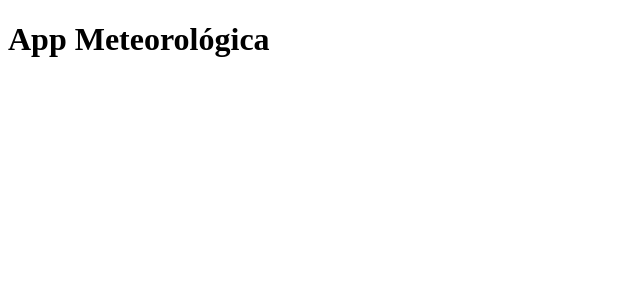
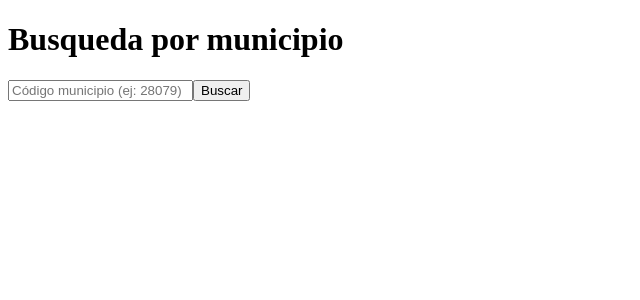
Before and after one commit to joseignaciofalladev/Proyecto-AEMET, a React app in the folder frontend/: page / in a window 1280 px wide. Shown: the top 300 px of the page, without its empty margins (0-640 px from the left). Built offline with nearby package versions, Linux system fonts and the light colour scheme; the HTML template or start-up script is replaced by a standard one.

Commit message:
Update App.jsx

```diff
--- a/frontend/src/App.jsx
+++ b/frontend/src/App.jsx
@@ -1,9 +1,85 @@
+import { useState } from "react";
+import { getWeather } from "./services/weatherService";
+
 function App() {
+
+  // Estados necesarios
+  const [codigo, setCodigo] = useState("");
+  const [weather, setWeather] = useState(null);
+  const [error, setError] = useState("");
+  const [loading, setLoading] = useState(false);
+
+  const handleSearch = async () => {
+
+    // validacion bosica: evitar busquedas vacias
+    if (!codigo.trim()) {
+      setError("Introduce un código");
+      return;
+    }
+
+    try {
+
+      // para activar el loading y limpiar errores anteriores
+      setLoading(true);
+      setError("");
+
+      // llamada al backend (fetch encapsulado en service)
+      const data = await getWeather(codigo);
+
+      // se guarda solo los datos necesarios del data.data viene del backend
+      setWeather(data.data);
+
+    } catch (err) {
+
+      // pori falla la peticion
+      setError("Error al obtener datos");
+      setWeather(null);
+    } finally {
+
+      // siempre ejecutar aunque de error
+      setLoading(false);
+    }
+  };
+
   return (
     <div>
-      <h1>App Meteorológica</h1>
+      <h1>Busqueda por municipio</h1>
+
+      {/* priemr input */}
+      <input
+        type="text"
+        placeholder="Código municipio (ej: 28079)"
+        value={codigo}
+        onChange={(e) => setCodigo(e.target.value)}
+      />
+
+      <button onClick={handleSearch}>Buscar</button>
+
+      {/* mensajes de carga y error */}
+      {loading && <p>Cargando...</p>}
+      {error && <p>{error}</p>}
+
+      {/* muestreo del weather, aun no siendo componente para ver si funciona la conexion end a end */}
+      {weather && (
+        <div>
+          <h2>{weather.municipio}</h2>
+          <p>Provincia: {weather.provincia}</p>
+          <p>Fecha: {weather.fecha}</p>
+
+          <p>Temp max: {weather.temperatura.max}°C</p>
+          <p>Temp min: {weather.temperatura.min}°C</p>
+
+          <p>{weather.estadoCielo}</p>
+          <p>Lluvia: {weather.lluvia}%</p>
+          <p>Viento: {weather.viento} km/h</p>
+        </div>
+      )}
     </div>
   );
+
+  // para resolver unos errores
+  console.log(data);
+  console.log(weather);
 }
 
 export default App;
```
